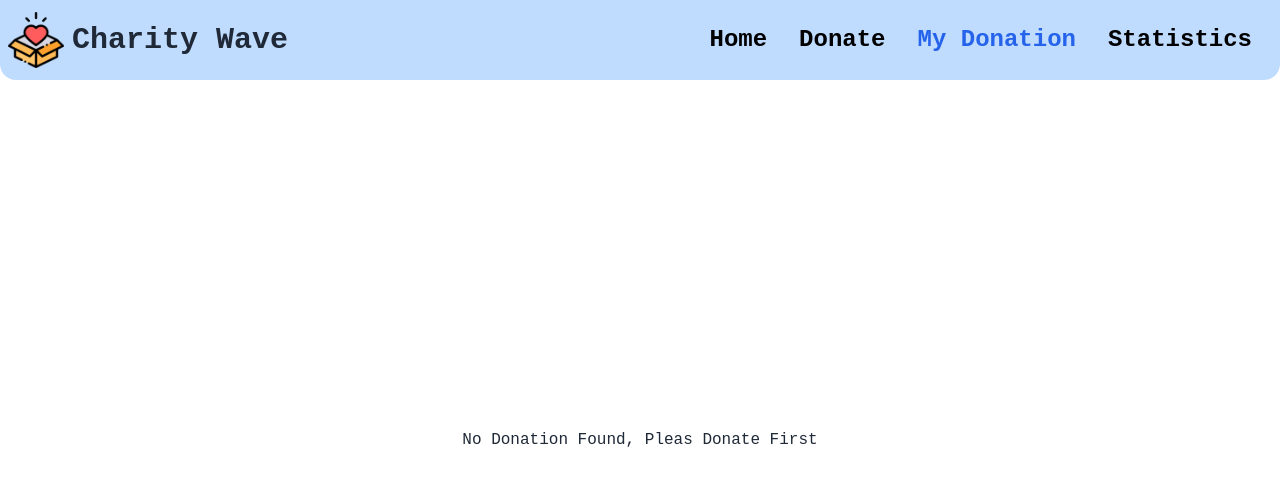
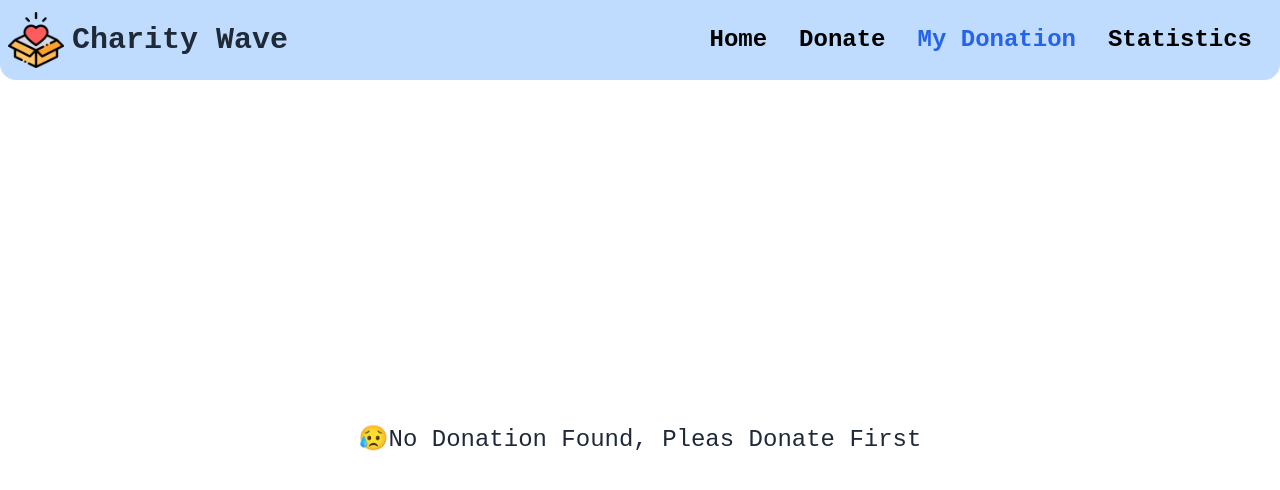
Before and after one commit to sahosskhan/charity-wave, a React (Vite) app: page /my-donation in a window 1280 px wide. Shown: the top 490 px of the page. Built offline with nearby package versions, Linux system fonts and the light colour scheme; a web font is replaced by a local one.

Commit message:
fix some design in donate & donation

```diff
--- a/src/Pages/Donate/MainDonate.jsx
+++ b/src/Pages/Donate/MainDonate.jsx
@@ -6,7 +6,7 @@ const MainDonate = () => {
     const DonateData = useLoaderData();
 
     return (
-        <div className='max-w-screen-2xl container mx-auto my-10'>
+        <div className='max-w-screen-2xl container mx-auto my-10 flex justify-center items-center'>
             <div className=' grid grid-cols-1 md:grid-cols-2 lg:grid-cols-4 gap-20'>
                 {DonateData?.map(item => <DonateCard key={item.id} donateItem={item} />)}
             </div>
--- a/src/Pages/Donate/SingleDonateDetails.jsx
+++ b/src/Pages/Donate/SingleDonateDetails.jsx
@@ -12,16 +12,16 @@ const SingleDonateDetails = ({ DonateDetails }) => {
         if (!myDonationItems.length) {
             myDonatedArray.push(DonateDetails);
             localStorage.setItem("MyDonation", JSON.stringify(myDonatedArray));
-            Swal.fire("Good job!", "Donation added successfully!", "success");
+            Swal.fire("Good job!", "🥰 You Donated for Happiness!", "success");
         } else {
             const isExists = myDonationItems.find((item) => item.id === id);
 
             if (!isExists) {
                 myDonatedArray.push(...myDonationItems, DonateDetails);
                 localStorage.setItem("MyDonation", JSON.stringify(myDonatedArray));
-                Swal.fire("Good job!", "You Donated for Happiness!", "success");
+                Swal.fire("Good job!", "🥰 You Donated for Happiness!", "success");
             } else {
-                Swal.fire("Oops!", "You already donated!", "error");
+                Swal.fire("Oops!", "🫡 You already donated!", "error");
             }
         }
     };
--- a/src/Pages/Donation/MyDonationMain.jsx
+++ b/src/Pages/Donation/MyDonationMain.jsx
@@ -18,9 +18,9 @@ const MyDonationMain = () => {
       }
     }, []);
     return (
-        <div className="max-w-screen-2xl container mx-auto my-10">
+        <div className="max-w-screen-2xl container mx-auto my-10 flex justify-center items-center">
               {notFound ? (
-        <p className="h-[80vh] flex justify-center items-center">{notFound}</p>
+        <p className="h-[80vh] flex justify-center text-2xl items-center">😥{notFound}</p>
       ) : (
         <div>
 
```
